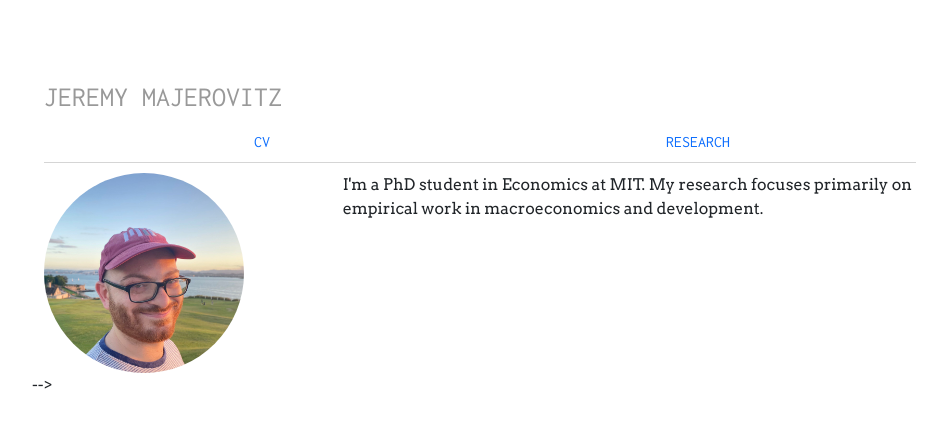
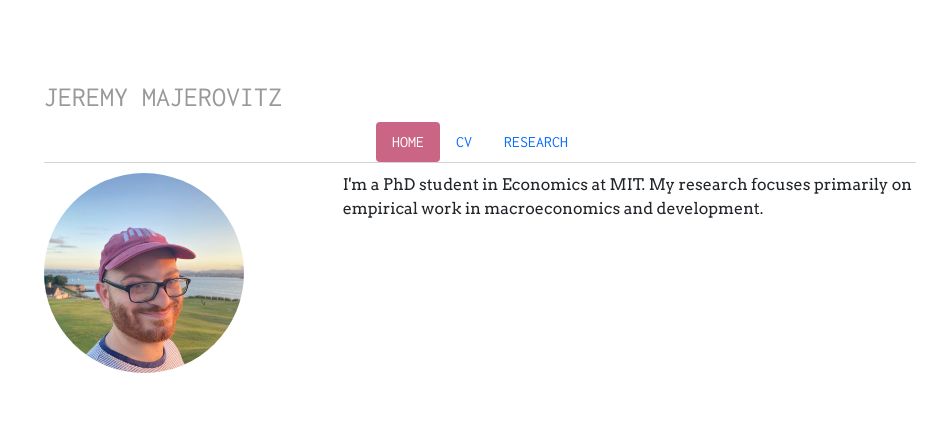
Before and after one commit to jmajic/jmajic.github.io, a Jekyll site: the page built from index.html, in a window 1280 px wide. Shown: the top 428 px of the page, without its empty margins (160-1107 px from the left). Built offline with Jekyll 4.4.1, drawn with Linux system fonts in a browser that asks for light colours.

Commit message:
Fix comment again; try to center pills

```diff
--- a/_layouts/default.html
+++ b/_layouts/default.html
@@ -15,7 +15,8 @@
 			<div class="container">
 				<div class="page-header">
 					<h3 class="text-muted"><a href="/">JEREMY MAJEROVITZ</a></h3>
-					<ul class="nav nav-pills nav-justified">
+					<ul class="nav nav-pills justify-content-center">
+						<li class="nav-item"><a class="nav-link {{ page.home }}" href="/">HOME</a></li>
 						<li class="nav-item"><a class="nav-link {{ page.cv }}" href="/cv/Majerovitz_CV_April_2019.pdf">CV</a></li>
 						<li class="nav-item"><a class="nav-link {{ page.research }}" href="/research">RESEARCH</a></li>
 					</ul>
@@ -29,7 +30,7 @@
 				<div class="row">
 					<p><a href="mailto:jmajic@mit.edu">CONTACT ME</a></p>
 				</div>
-			</div> <!-- /footer -->
+			</div>
 			-->
 		</body>
 	</html>
```
